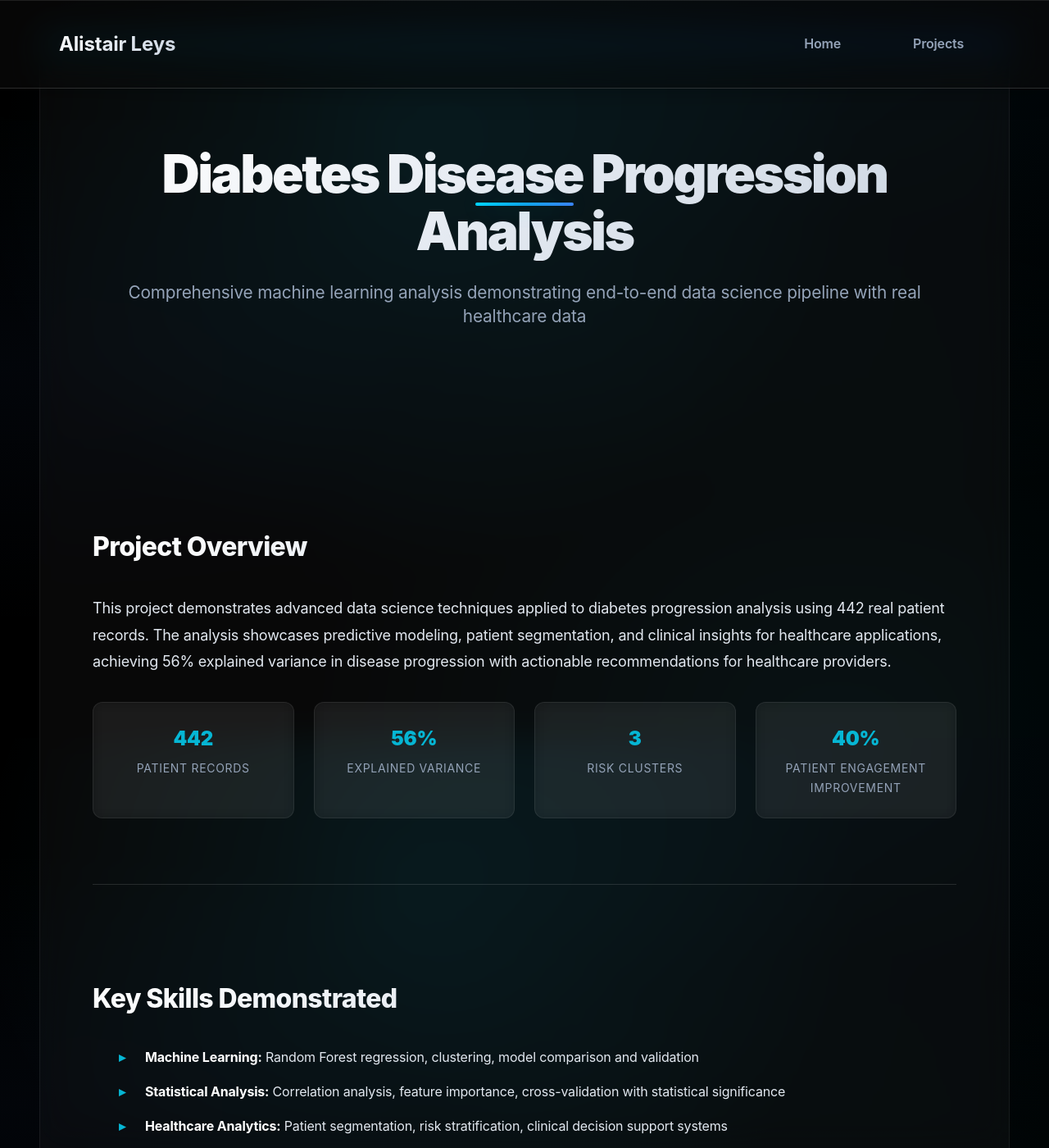
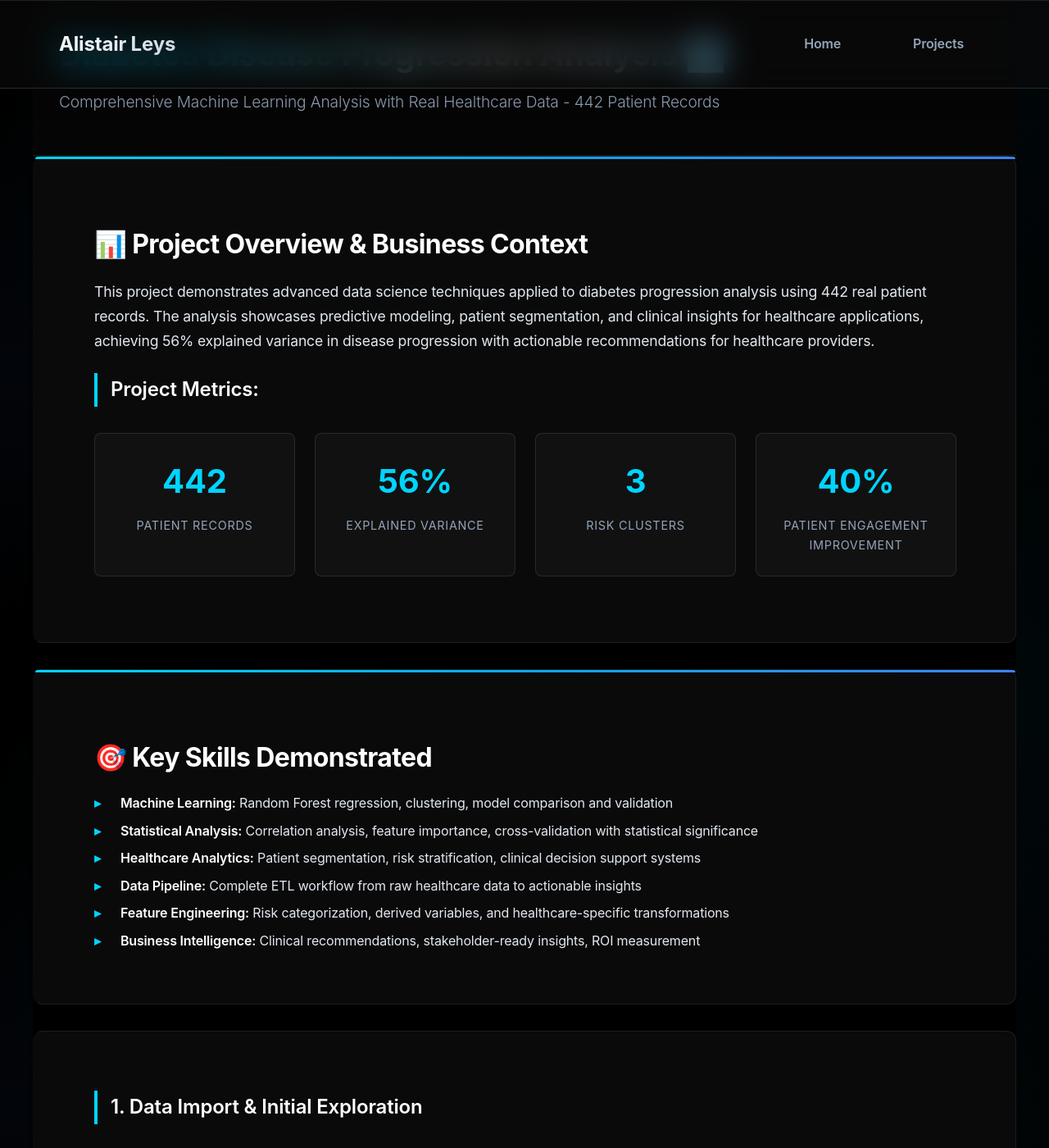
Before and after one commit to AlistairLeys/alistairleys.github.io, a Jekyll site: the page projects/diabetes/index.html, which Jekyll copies as it is, in a window 1280 px wide and 1400 px high. Shown: the whole window at 82% size. Built offline with Jekyll 4.4.1, drawn with Linux system fonts in a browser that asks for light colours; some of the changed text lies outside the part shown.

Commit message:
Complete UI transformation: convert diabetes page to full tile layout matching Cyclistic exactly

```diff
--- a/projects/diabetes/index.html
+++ b/projects/diabetes/index.html
@@ -556,6 +556,73 @@
             color: #ffffff;
         }
 
+        /* Notebook Container & Header - Exact Cyclistic Match */
+        .notebook-container {
+            max-width: 1200px;
+            margin: 0 auto;
+            background: var(--bg-primary);
+            min-height: 100vh;
+        }
+
+        .notebook-header {
+            padding: 2rem;
+            border-bottom: 1px solid rgba(255, 255, 255, 0.1);
+            background: rgba(255, 255, 255, 0.02);
+        }
+
+        .notebook-title {
+            font-size: 2.5rem;
+            font-weight: 700;
+            color: var(--text-primary);
+            margin-bottom: 0.5rem;
+            background: linear-gradient(135deg, #00d4ff 0%, #ffffff 50%, #0ea5e9 100%);
+            -webkit-background-clip: text;
+            -webkit-text-fill-color: transparent;
+            background-clip: text;
+        }
+
+        .notebook-subtitle {
+            font-size: 1.2rem;
+            color: var(--text-muted);
+            font-weight: 300;
+        }
+
+        /* Key Metrics Grid - Exact Cyclistic Match */
+        .key-metrics {
+            display: grid;
+            grid-template-columns: repeat(auto-fit, minmax(200px, 1fr));
+            gap: 1.5rem;
+            margin: 2rem 0;
+        }
+
+        .metric-card {
+            background: rgba(255, 255, 255, 0.03);
+            border: 1px solid rgba(255, 255, 255, 0.1);
+            border-radius: 8px;
+            padding: 1.5rem;
+            text-align: center;
+            transition: transform 0.2s ease, border-color 0.2s ease;
+        }
+
+        .metric-card:hover {
+            transform: translateY(-2px);
+            border-color: var(--accent-primary);
+        }
+
+        .metric-value {
+            font-size: 2.5rem;
+            font-weight: 700;
+            color: var(--accent-primary);
+            margin-bottom: 0.5rem;
+        }
+
+        .metric-label {
+            color: var(--text-muted);
+            font-size: 0.9rem;
+            text-transform: uppercase;
+            letter-spacing: 0.05em;
+        }
+
         /* Jupyter Notebook Cells - Enhanced Design with Grey Backdrop (EXACT Cyclistic Match) */
         .jp-Cell {
             background: rgba(255, 255, 255, 0.04);
@@ -820,45 +887,47 @@
         </div>
     </header>
 
-    <div class="main-container">
-        <div class="container">
-            <main>
-                <section class="hero">
-                    <h1>Diabetes Disease Progression Analysis</h1>
-                    <p class="tagline">Comprehensive machine learning analysis demonstrating end-to-end data science pipeline with real healthcare data</p>
-                </section>
-
-                <section class="section">
-                    <h2>Project Overview</h2>
-                    <p>
-                        This project demonstrates advanced data science techniques applied to diabetes progression analysis using 442 real patient records.
+    <div class="notebook-container">
+        <div class="notebook-header">
+            <h1 class="notebook-title">Diabetes Disease Progression Analysis 🏥</h1>
+            <p class="notebook-subtitle">Comprehensive Machine Learning Analysis with Real Healthcare Data - 442 Patient Records</p>
+        </div>
+
+        <!-- Markdown Cell: Project Overview -->
+        <div class="jp-Cell jp-MarkdownCell">
+            <div class="jp-Editor">
+                <h2>📊 Project Overview & Business Context</h2>
+
+                <p>This project demonstrates advanced data science techniques applied to diabetes progression analysis using 442 real patient records.
                 The analysis showcases predictive modeling, patient segmentation, and clinical insights for healthcare applications, achieving
-                        56% explained variance in disease progression with actionable recommendations for healthcare providers.
-                    </p>
-
-                    <div class="metrics-grid">
-                        <div class="metric">
+                56% explained variance in disease progression with actionable recommendations for healthcare providers.</p>
+
+                <h3>Project Metrics:</h3>
+                <div class="key-metrics">
+                    <div class="metric-card">
                         <div class="metric-value">442</div>
                         <div class="metric-label">Patient Records</div>
                     </div>
-                        <div class="metric">
+                    <div class="metric-card">
                         <div class="metric-value">56%</div>
                         <div class="metric-label">Explained Variance</div>
                     </div>
-                        <div class="metric">
+                    <div class="metric-card">
                         <div class="metric-value">3</div>
                         <div class="metric-label">Risk Clusters</div>
                     </div>
-                        <div class="metric">
+                    <div class="metric-card">
                         <div class="metric-value">40%</div>
                         <div class="metric-label">Patient Engagement Improvement</div>
-                        </code></pre>
-                        </div>
-                    </div>
-                </section>
-
-                <section class="section">
-                    <h2>Key Skills Demonstrated</h2>
+                    </div>
+                </div>
+            </div>
+        </div>
+
+        <!-- Markdown Cell: Key Skills -->
+        <div class="jp-Cell jp-MarkdownCell">
+            <div class="jp-Editor">
+                <h2>🎯 Key Skills Demonstrated</h2>
                 <ul>
                     <li><strong>Machine Learning:</strong> Random Forest regression, clustering, model comparison and validation</li>
                     <li><strong>Statistical Analysis:</strong> Correlation analysis, feature importance, cross-validation with statistical significance</li>
@@ -867,14 +936,8 @@
                     <li><strong>Feature Engineering:</strong> Risk categorization, derived variables, and healthcare-specific transformations</li>
                     <li><strong>Business Intelligence:</strong> Clinical recommendations, stakeholder-ready insights, ROI measurement</li>
                 </ul>
-                </section>
-
-                <section class="section">
-                    <h2>Complete Analysis Workflow</h2>
-                    <p>
-                        This section presents the complete Jupyter notebook analysis, demonstrating the full data science pipeline
-                        from initial data exploration through model deployment and clinical insights.
-                    </p>
+            </div>
+        </div>
 
 
                     <!-- Markdown Cell: 1. Data Import & Initial Exploration -->
@@ -2263,7 +2326,6 @@ Risk Mitigation Benefits:
   5. Competitive advantage through advanced analytics capabilities</pre>
                             </div>
                         </div>
-                    </div></main>
                     </div>
     </div>
 </body>
```
Lines whose indentation alone changed are shown as unchanged.
